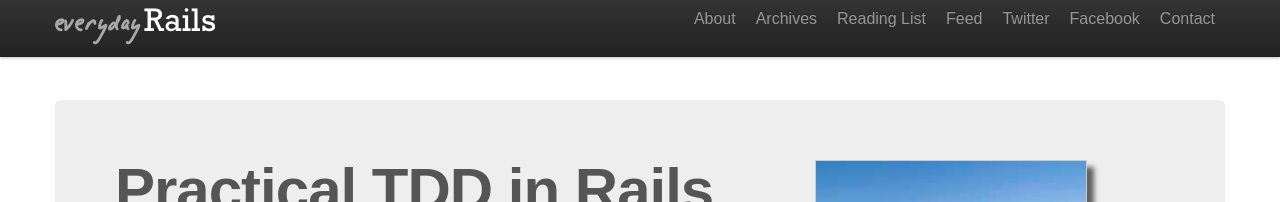
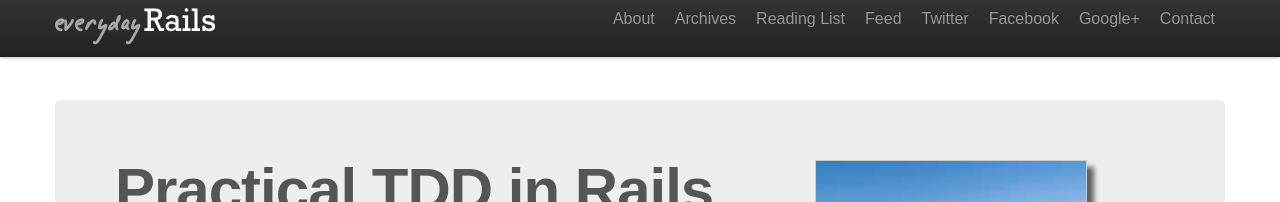
Before and after one commit to everydayrails/everyday-rails, a Jekyll site: the page built from index.html, in a window 1280 px wide. Shown: the top 202 px of the page. Built offline with Jekyll 4.4.1, drawn with Linux system fonts in a browser that asks for light colours; some web fonts are replaced; Markdown is read by kramdown in place of the engine named in the settings.

Commit message:
Add Google Plus link to header

```diff
--- a/_includes/header.html
+++ b/_includes/header.html
@@ -66,6 +66,8 @@
             <li><a href="{{ site.feed }}">Feed</a></li>
             <li><a href="{{ site.twitter }}">Twitter</a></li>
             <li><a href="{{ site.facebook }}">Facebook</a></li>
+            <li><a href="https://plus.google.com/113033588201751588171"
+                   rel="publisher">Google+</a></li>
             <li><a href="/contact.html">Contact</a></li>
           </ul>
         </div>
```
